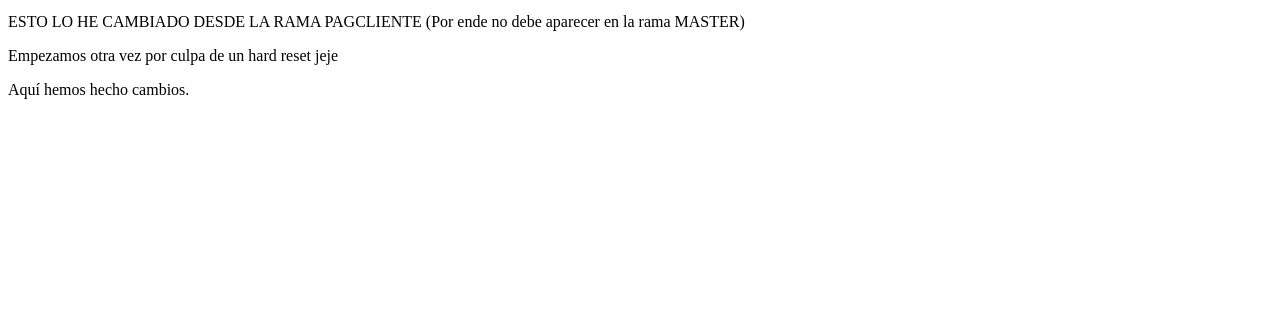
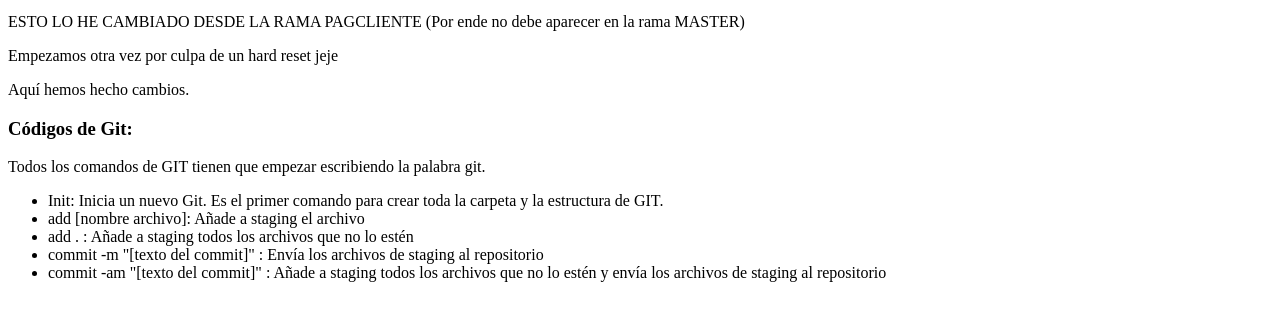
Before and after one commit to f2sc/TestRepositoryGit, a plain HTML site: page index.html in a window 1280 px wide. Shown: the part 175-496 px from the top of the page. Drawn offline with Linux system fonts and the light colour scheme.

Commit message:
Empezada la lista de códigos de Git

```diff
--- a/index.html
+++ b/index.html
@@ -16,6 +16,17 @@
 		<p>Nuestra empresa se dedica a dar servicios de calidad a todo el mundo.</p>
 		ESTO LO HE CAMBIADO DESDE LA RAMA PAGCLIENTE (Por ende no debe aparecer en la rama MASTER)
         <p>Empezamos otra vez por culpa de un hard reset jeje</p>
-        <p>Aquí hemos hecho cambios.</p>
+		<p>Aquí hemos hecho cambios.</p>
+		<h3>Códigos de Git:</h3>
+		<p>Todos los comandos de GIT tienen que empezar escribiendo la palabra git.</p>
+		<ul>
+			<li>Init: Inicia un nuevo Git. Es el primer comando para crear toda la carpeta y la estructura de GIT.</li>
+			<li>add [nombre archivo]: Añade a staging el archivo</li>
+			<li>add . : Añade a staging todos los archivos que no lo estén</li>
+			<li>commit -m "[texto del commit]" : Envía los archivos de staging al repositorio</li>
+			<li>commit -am "[texto del commit]" : Añade a staging todos los archivos que no lo estén y envía los archivos de staging al repositorio</li>
+
+
+		</ul>
 	</body>
 </html>
```
